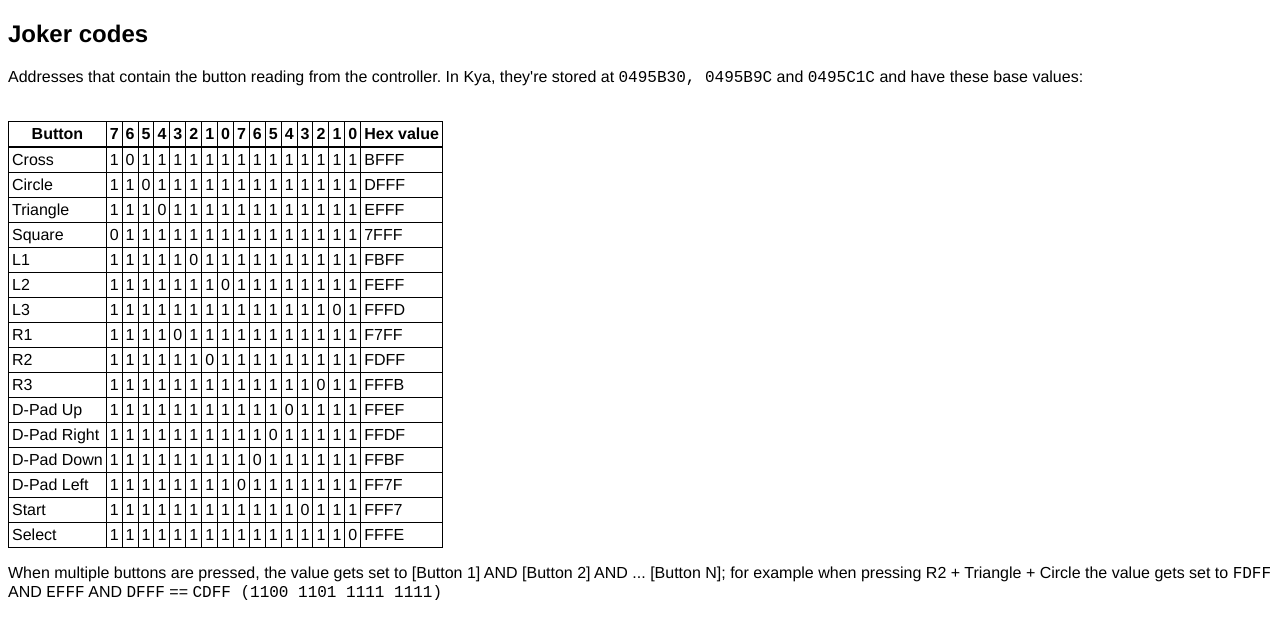
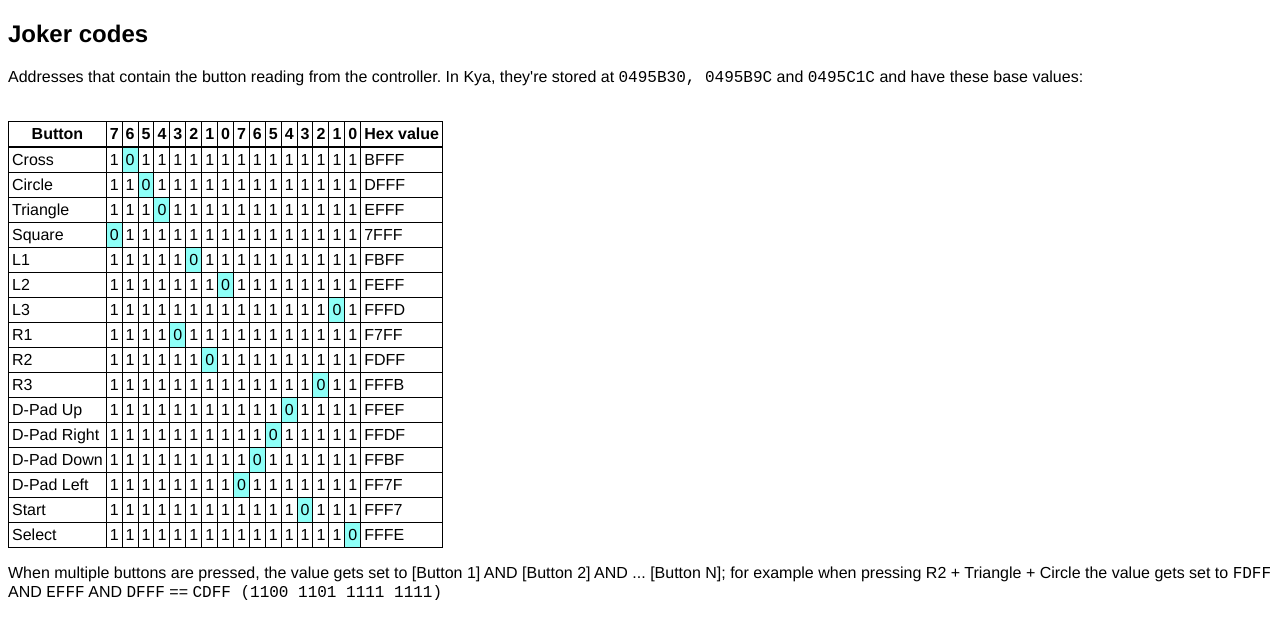
Before and after one commit to zacchi4k/zacchi4k.github.io, a plain HTML site: page kdl/technical.html in a window 1280 px wide. Drawn offline with Linux system fonts and the light colour scheme.

Commit message:
add colors

```diff
--- a/kdl/technical.html
+++ b/kdl/technical.html
@@ -5,9 +5,6 @@
 		<style>
 			body {
 				font-family: Helvetica, Arial, sans-serif;
-			}
-			.ms {
-				font-family: "Courier New", monospace;
 			}
 			table, th, td {
 				border: 1px solid black;
@@ -19,6 +16,14 @@
 			th {
 				border-bottom-width: 2px;
 			}
+
+			.ms {
+				font-family: "Courier New", monospace;
+			}
+			.tb {
+				background-color: #8dfff7;
+			}
+
 		</style>
 	</head>
 	<body>
@@ -49,7 +54,7 @@
 				<tr>
 					<td>Cross</td>
 					<td>1</td>
-					<td>0</td>
+					<td class="tb">0</td>
 					<td>1</td>
 					<td>1</td>
 					<td>1</td>
@@ -70,7 +75,7 @@
 					<td>Circle</td>
 					<td>1</td>
 					<td>1</td>
-					<td>0</td>
+					<td class="tb">0</td>
 					<td>1</td>
 					<td>1</td>
 					<td>1</td>
@@ -91,7 +96,7 @@
 					<td>1</td>
 					<td>1</td>
 					<td>1</td>
-					<td>0</td>
+					<td class="tb">0</td>
 					<td>1</td>
 					<td>1</td>
 					<td>1</td>
@@ -108,7 +113,7 @@
 				</tr>
 				<tr>
 					<td>Square</td>
-					<td>0</td>
+					<td class="tb">0</td>
 					<td>1</td>
 					<td>1</td>
 					<td>1</td>
@@ -133,7 +138,7 @@
 					<td>1</td>
 					<td>1</td>
 					<td>1</td>
-					<td>0</td>
+					<td class="tb">0</td>
 					<td>1</td>
 					<td>1</td>
 					<td>1</td>
@@ -155,7 +160,7 @@
 					<td>1</td>
 					<td>1</td>
 					<td>1</td>
-					<td>0</td>
+					<td class="tb">0</td>
 					<td>1</td>
 					<td>1</td>
 					<td>1</td>
@@ -182,7 +187,7 @@
 					<td>1</td>
 					<td>1</td>
 					<td>1</td>
-					<td>0</td>
+					<td class="tb">0</td>
 					<td>1</td>
 					<td>FFFD</td>
 				</tr>
@@ -192,7 +197,7 @@
 					<td>1</td>
 					<td>1</td>
 					<td>1</td>
-					<td>0</td>
+					<td class="tb">0</td>
 					<td>1</td>
 					<td>1</td>
 					<td>1</td>
@@ -214,7 +219,7 @@
 					<td>1</td>
 					<td>1</td>
 					<td>1</td>
-					<td>0</td>
+					<td class="tb">0</td>
 					<td>1</td>
 					<td>1</td>
 					<td>1</td>
@@ -241,7 +246,7 @@
 					<td>1</td>
 					<td>1</td>
 					<td>1</td>
-					<td>0</td>
+					<td class="tb">0</td>
 					<td>1</td>
 					<td>1</td>
 					<td>FFFB</td>
@@ -259,7 +264,7 @@
 					<td>1</td>
 					<td>1</td>
 					<td>1</td>
-					<td>0</td>
+					<td class="tb">0</td>
 					<td>1</td>
 					<td>1</td>
 					<td>1</td>
@@ -278,7 +283,7 @@
 					<td>1</td>
 					<td>1</td>
 					<td>1</td>
-					<td>0</td>
+					<td class="tb">0</td>
 					<td>1</td>
 					<td>1</td>
 					<td>1</td>
@@ -297,7 +302,7 @@
 					<td>1</td>
 					<td>1</td>
 					<td>1</td>
-					<td>0</td>
+					<td class="tb">0</td>
 					<td>1</td>
 					<td>1</td>
 					<td>1</td>
@@ -316,7 +321,7 @@
 					<td>1</td>
 					<td>1</td>
 					<td>1</td>
-					<td>0</td>
+					<td class="tb">0</td>
 					<td>1</td>
 					<td>1</td>
 					<td>1</td>
@@ -340,7 +345,7 @@
 					<td>1</td>
 					<td>1</td>
 					<td>1</td>
-					<td>0</td>
+					<td class="tb">0</td>
 					<td>1</td>
 					<td>1</td>
 					<td>1</td>
@@ -363,7 +368,7 @@
 					<td>1</td>
 					<td>1</td>
 					<td>1</td>
-					<td>0</td>
+					<td class="tb">0</td>
 					<td>FFFE</td>
 				</tr>
 			</table>
```
